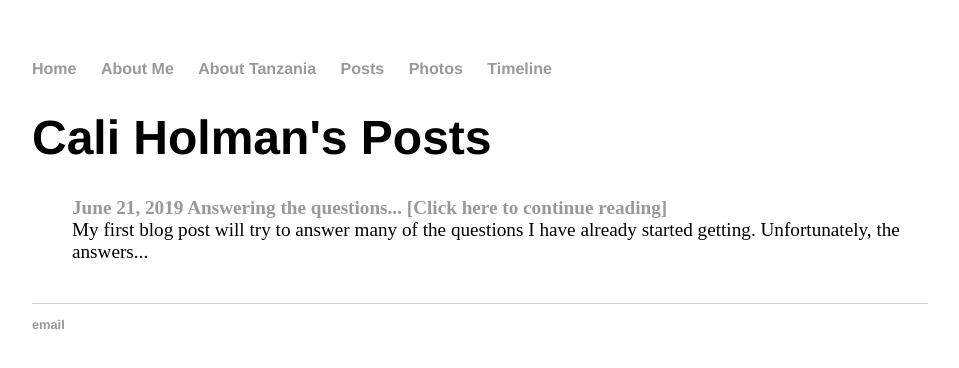
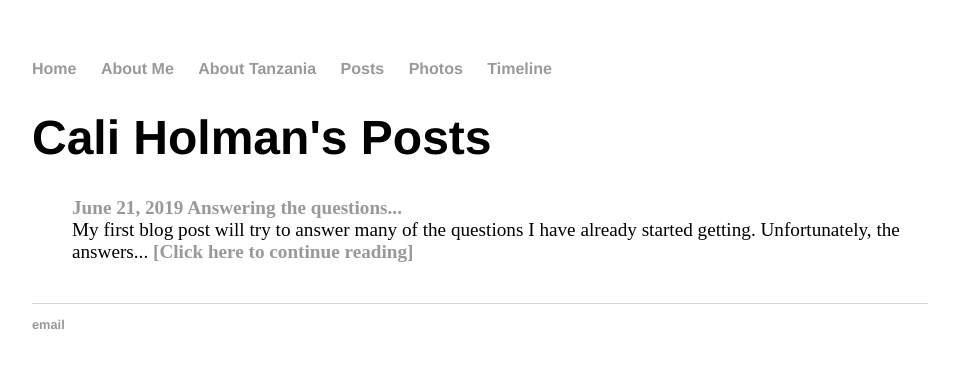
Before and after one commit to caliholman/caliholman.github.io, a Jekyll site: the page built from posts/index.html, in a window 1280 px wide. Shown: the top 368 px of the page, without its empty margins (160-1119 px from the left). Built offline with Jekyll 4.4.1, drawn with Linux system fonts in a browser that asks for light colours.

Commit message:
#10 better link formatting on /posts

```diff
--- a/posts/index.html
+++ b/posts/index.html
@@ -7,9 +7,10 @@
 
 	  {% for post in site.posts %}
              <li>
-		<a style="font-weight:bold" href="{{ post.url }}" title="{{ post.title }}">{{ post.date | date: '%B %d, %Y' }} {{ post.title }} [Click here to continue reading]</a>
+		<a style="font-weight:bold" href="{{ post.url }}" title="{{ post.title }}">{{ post.date | date: '%B %d, %Y' }} {{ post.title }} </a>
 		<br>
 		{{ post.content | strip_html | truncatewords: 20 }}
+		<a style="font-weight:bold" href="{{ post.url }}" title="{{ post.title }}">[Click here to continue reading]</a>
 	     </li>
 	  {% endfor %}
 	</ul>
```
